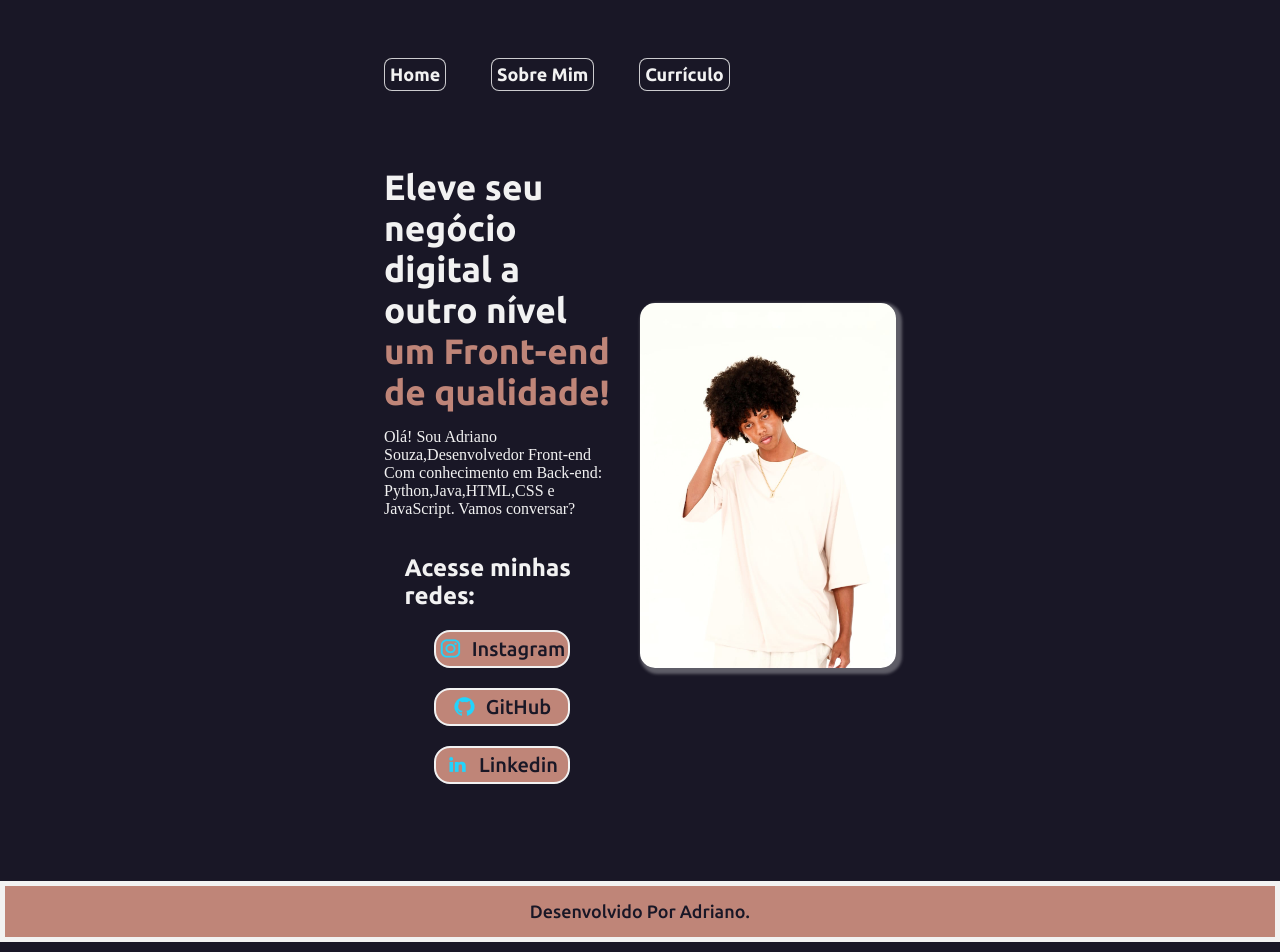
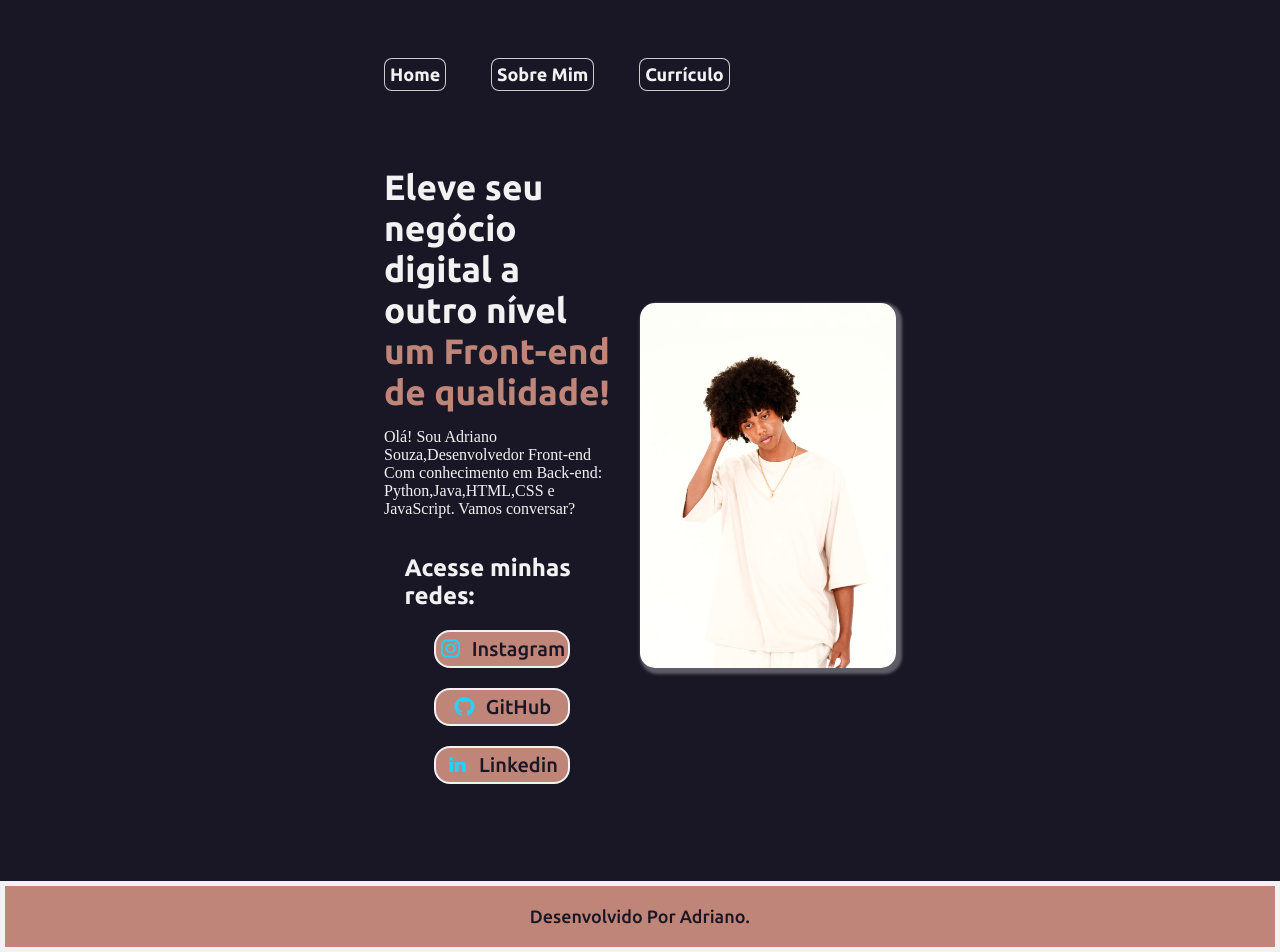
Before and after one commit to Dev-Adrianoo/Portifolio, a plain HTML site: page index.html in a window 1280 px wide. Drawn offline with Linux system fonts and the light colour scheme.

Commit message:
Add files via upload

```diff
--- a/styles/style.css
+++ b/styles/style.css
@@ -23,7 +23,6 @@
 
 .inicio_pagina{
     padding: 4.5% 0% 0% 30%;
-
 }
 
 .inicio_pagina_link {
@@ -54,12 +53,16 @@
 body {
     background-color: var(--cor-primaria);
     color: var(--cor-secundaria);
+    display: flex;
+    flex-direction: column;
+    height: 100vh;
 }
 
 .apresentacao {
     gap: 20px;
     padding: 6% 30%;
     display: flex;
+    flex:1 ;
     align-items: center;
     justify-content: space-between;
 }
@@ -146,7 +149,7 @@ body {
 
 .rodape {
     color: var(--cor-primaria);
-    padding: 15px;
+    padding: 20px;
     border: 5px solid var(--cor-secundaria);
     background-color: var(--cor-terciaria);
     text-align: center;
```
Also changed, not shown: index.html (+2 -1 lines).
